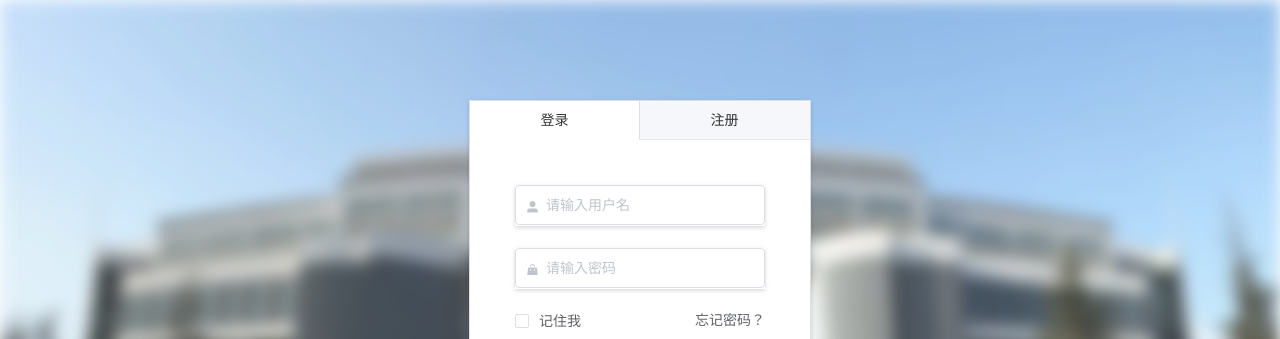
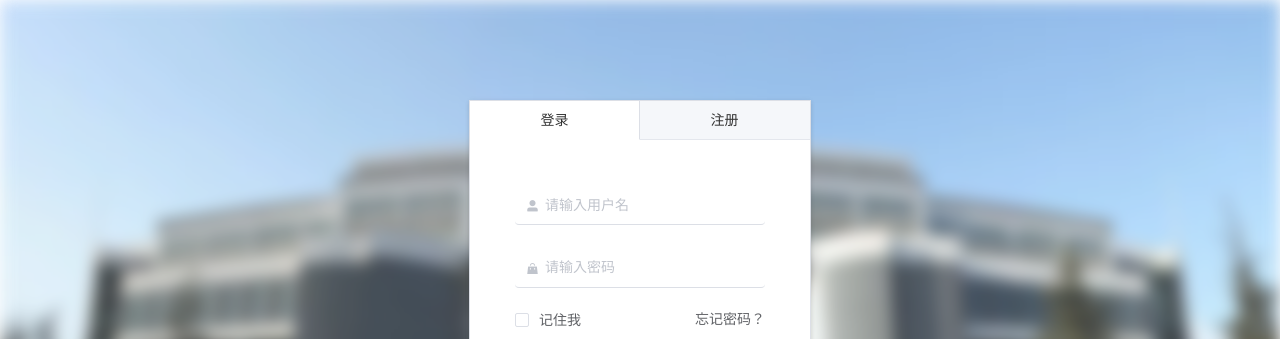
Before and after one commit to thweetkomputer/PublishingFront, a Vue app in the folder book-publish-vue/: page /login in a window 1280 px wide. Shown: the top 339 px of the page. Built offline with nearby package versions, Linux system fonts and the light colour scheme.

Commit message:
将登陆界面框改为下划线

```diff
--- a/book-publish-vue/src/views/Login.vue
+++ b/book-publish-vue/src/views/Login.vue
@@ -17,13 +17,14 @@
               <el-form-item prop="username" style="margin-left: -70px;">
                 <el-input maxlength="16" placeholder="请输入用户名" v-model="ruleFormLogin.username" clearable
                           prefix-icon="el-icon-user-solid"
-                          style="box-shadow: 0 2px 4px rgba(0, 0, 0, .12), 0 0 6px rgba(0, 0, 0, .04); border: 0"></el-input>
+                          style="outline: 0"
+                ></el-input>
               </el-form-item>
               <el-form-item prop="password" style="margin-left: -70px;">
                 <el-input maxlength="19" placeholder="请输入密码" type="password" v-model="ruleFormLogin.password"
                           show-password
                           clearable prefix-icon="el-icon-s-goods"
-                          style="box-shadow: 0 2px 4px rgba(0, 0, 0, .12), 0 0 6px rgba(0, 0, 0, .04); border: 0"></el-input>
+                ></el-input>
               </el-form-item>
               <el-form-item style="margin-left: -70px;">
                 <el-row style="text-align: center; margin-top: -10px;">
@@ -46,35 +47,38 @@
               <el-form-item prop="username" style="margin-left: -70px;">
                 <el-input maxlength="16" placeholder="请输入用户名" v-model="ruleFormSignup.username" clearable
                           prefix-icon="el-icon-user-solid"
-                          style="box-shadow: 0 2px 4px rgba(0, 0, 0, .12), 0 0 6px rgba(0, 0, 0, .04)"></el-input>
+                          autocomplete="new-password"
+                ></el-input>
               </el-form-item>
               <el-form-item prop="pass" style="margin-left: -70px;">
                 <el-input maxlength="19" placeholder="请输入密码(6-18位)" type="password" v-model="ruleFormSignup.pass"
-                          autocomplete="off"
+                          autocomplete="new-password"
                           show-password
                           clearable prefix-icon="el-icon-goods"
-                          style="box-shadow: 0 2px 4px rgba(0, 0, 0, .12), 0 0 6px rgba(0, 0, 0, .04)"></el-input>
+                ></el-input>
               </el-form-item>
               <el-form-item prop="checkPass" style="margin-left: -70px;">
                 <el-input maxlength="19" placeholder="请输入确认密码" type="password"
-                          v-model="ruleFormSignup.checkPass" autocomplete="off"
+                          v-model="ruleFormSignup.checkPass"
                           show-password clearable
+                          autocomplete="new-password"
                           prefix-icon="el-icon-s-goods"
-                          style="box-shadow: 0 2px 4px rgba(0, 0, 0, .12), 0 0 6px rgba(0, 0, 0, .04)"></el-input>
+                ></el-input>
               </el-form-item>
               <el-form-item prop="email" style="margin-left: -70px;">
                 <el-input maxlength="321" placeholder="请输入邮箱" type="email" v-model="ruleFormSignup.email" clearable
                           prefix-icon="el-icon-message"
-                          style="box-shadow: 0 2px 4px rgba(0, 0, 0, .12), 0 0 6px rgba(0, 0, 0, .04)"></el-input>
+                          autocomplete="off"
+                ></el-input>
               </el-form-item>
-              <el-form-item prop="checkCode" style="margin-left: -70px; width: 330px;">
+              <el-form-item prop="checkCode" style="margin-left: -70px; width: 340px;">
                 <el-row>
-                  <el-col :span="14">
-                    <el-input maxlength="4" placeholder="邮箱验证码" v-model="ruleFormSignup.checkCode" clearable
-                              style="box-shadow: 0 2px 4px rgba(0, 0, 0, .12), 0 0 6px rgba(0, 0, 0, .04)"></el-input>
+                  <el-col :span="13">
+                    <el-input maxlength="4" placeholder="邮件验证码" type="text" v-model="ruleFormSignup.checkCode" clearable
+                              autocomplete="new-password"></el-input>
                   </el-col>
-                  <el-col :span="10">
-                    <el-link :underline="false" style="padding-top: 10px">发送验证码</el-link>
+                  <el-col :span="11">
+                    <el-link :underline="false" style="padding-top: 10px; float: right;">发送验证码</el-link>
                   </el-col>
                 </el-row>
               </el-form-item>
@@ -165,8 +169,8 @@ export default {
       }
     };
     const validateCheckCode = (rule, value, callback) => {
-      if (value === '') {
-        callback(new Error('验证码不能为空'));
+      if (value === '' || (value + '').toString().length !== 4) {
+        callback(new Error('请输入邮箱的4位验证码'));
       } else {
         callback();
       }
@@ -189,7 +193,7 @@ export default {
           {validator: checkUsername, trigger: 'change'},
         ],
         password: [
-          {validator: validatePass, trigger: 'blur'}
+          {validator: validatePass, trigger: 'change'}
         ]
       },
       rulesSignup: {
@@ -197,10 +201,10 @@ export default {
           {validator: checkUsername2, trigger: 'change'},
         ],
         pass: [
-          {validator: validatePass1, trigger: 'blur'},
+          {validator: validatePass1, trigger: 'change'},
         ],
         checkPass: [
-          {validator: validatePass2, trigger: 'blur'},
+          {validator: validatePass2, trigger: 'change'},
         ],
         email: [
           {validator: checkEmail, trigger: 'change'},
@@ -315,14 +319,6 @@ body > .el-container {
   margin-bottom: 40px;
 }
 
-.el-input{
-  border-top-width: 0;
-  border-left-width: 0;
-  border-right-width: 0;
-  border-bottom-width: 1px;
-}
-
-
 .el-container:nth-child(5) .el-aside,
 .el-container:nth-child(6) .el-aside {
   line-height: 260px;
@@ -374,14 +370,49 @@ body > .el-container {
   text-align: center;
 }
 
-.el-input>>>.el-input__inner {
-  border: 0;
+.el-input__inner {
+  border-top-width: 0 !important;
+  border-left-width: 0 !important;
+  border-right-width: 0 !important;
+  border-bottom-width: 1px !important;
+  outline-color: #333333 !important;
 }
 
+.el-input__inner:focus {
+  border-top-width: 0 !important;
+  border-left-width: 0 !important;
+  border-right-width: 0 !important;
+  border-bottom-width: 1px !important;
+  outline-color: #333333 !important;
+}
+
+.el-input {
+  outline: 0 !important;
+}
+
+
+.el-checkbox__input.is-checked .el-checkbox__inner,
+.el-checkbox__input.is-indeterminate .el-checkbox__inner {
+  border-color: #333333 !important;
+  background-color: #333333 !important;
+}
+
+.el-checkbox__input.is-checked + .el-checkbox__label {
+  color: #333333 !important;
+}
+
+.el-checkbox__inner:hover {
+  border-color: #333333 !important;
+}
+
+.el-checkbox__input.is-focus .el-checkbox__inner {
+  border-color: #333333 !important;
+}
+
+.el-link:hover {
+  color: #333333 !important;
+}
 </style>
 
 
-
-
-
 <!--  <div class="content content-front">我是内容</div>-->
```
